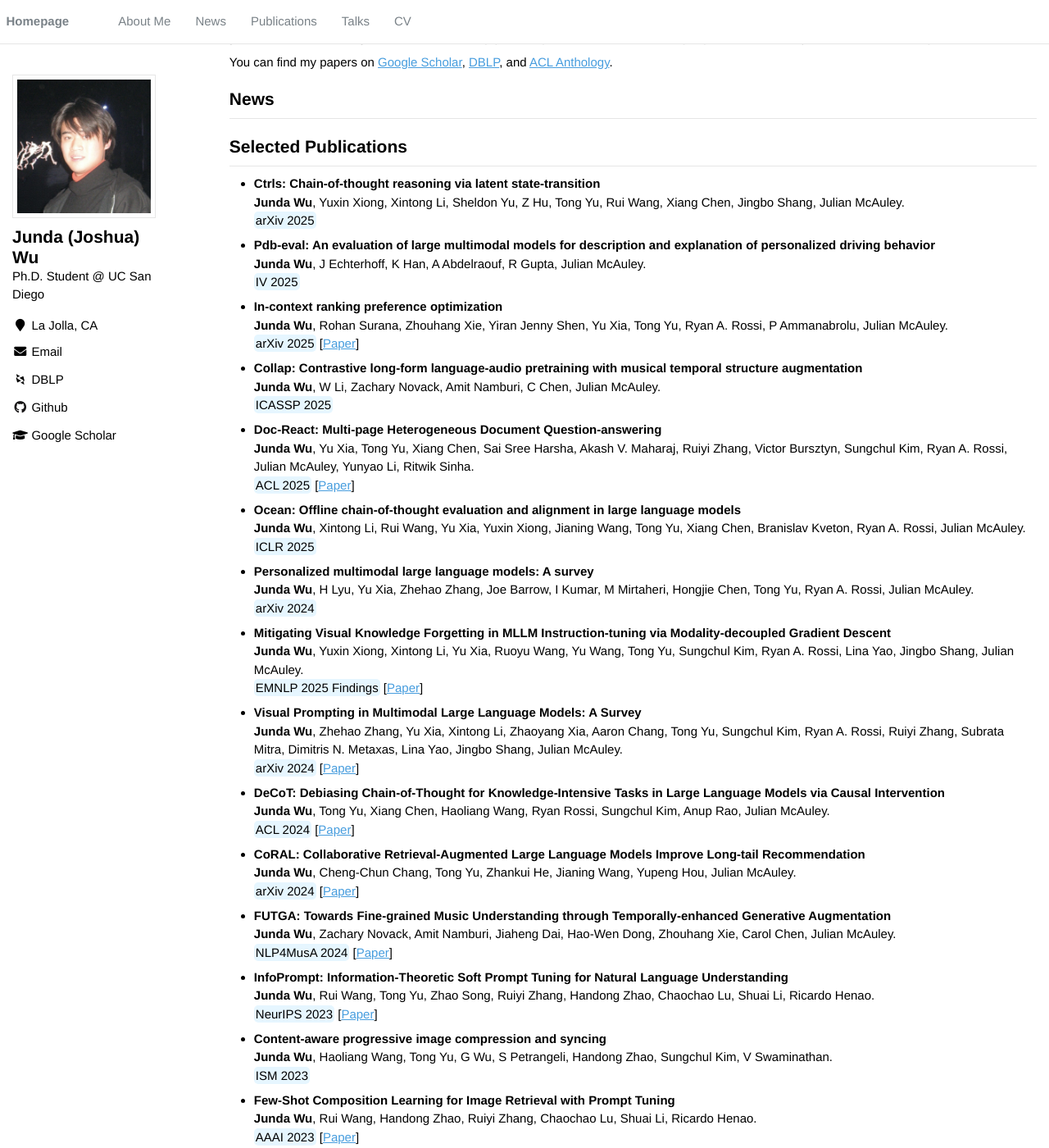
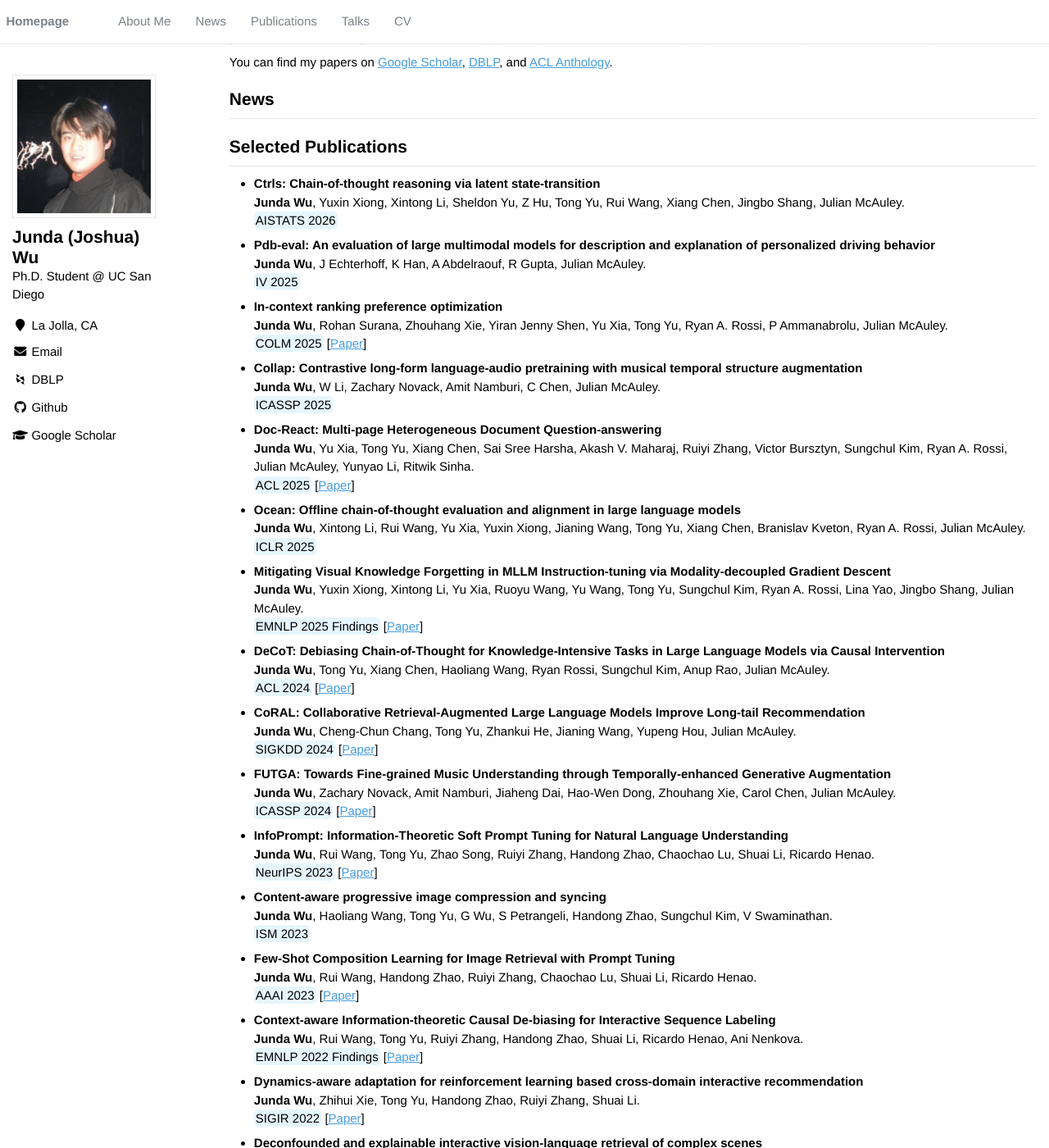
Before and after one commit to JoshuaWu1997/JoshuaWu1997.github.io, a Jekyll site: the page built from _pages/about.md, in a window 1280 px wide and 1400 px high, scrolled down 463 px. Shown: the whole window at 82% size. Built offline with Jekyll 4.4.1, drawn with Linux system fonts in a browser that asks for light colours; emoji names are drawn with the system emoji font; some web fonts are replaced; some of the changed text lies outside the part shown.

Commit message:
Update publications.yml

```diff
--- a/_data/publications.yml
+++ b/_data/publications.yml
@@ -4,7 +4,7 @@
 featured:
   - title: 'Ctrls: Chain-of-thought reasoning via latent state-transition'
     authors: '**Junda Wu**, Yuxin Xiong, Xintong Li, Sheldon Yu, Z Hu, Tong Yu, Rui Wang, Xiang Chen, Jingbo Shang, Julian McAuley'
-    venue: 'arXiv 2025'
+    venue: 'AISTATS 2026'
 
   - title: 'Pdb-eval: An evaluation of large multimodal models for description and explanation of personalized driving behavior'
     authors: '**Junda Wu**, J Echterhoff, K Han, A Abdelraouf, R Gupta, Julian McAuley'
@@ -12,7 +12,7 @@ featured:
 
   - title: 'In-context ranking preference optimization'
     authors: '**Junda Wu**, Rohan Surana, Zhouhang Xie, Yiran Jenny Shen, Yu Xia, Tong Yu, Ryan A. Rossi, P Ammanabrolu, Julian McAuley'
-    venue: 'arXiv 2025'
+    venue: 'COLM 2025'
     url: 'https://arxiv.org/abs/2504.15477'
 
   - title: 'Collap: Contrastive long-form language-audio pretraining with musical temporal structure augmentation'
@@ -28,19 +28,10 @@ featured:
     authors: '**Junda Wu**, Xintong Li, Rui Wang, Yu Xia, Yuxin Xiong, Jianing Wang, Tong Yu, Xiang Chen, Branislav Kveton, Ryan A. Rossi, Julian McAuley'
     venue: 'ICLR 2025'
 
-  - title: 'Personalized multimodal large language models: A survey'
-    authors: '**Junda Wu**, H Lyu, Yu Xia, Zhehao Zhang, Joe Barrow, I Kumar, M Mirtaheri, Hongjie Chen, Tong Yu, Ryan A. Rossi, Julian McAuley'
-    venue: 'arXiv 2024'
-
   - title: 'Mitigating Visual Knowledge Forgetting in MLLM Instruction-tuning via Modality-decoupled Gradient Descent'
     authors: '**Junda Wu**, Yuxin Xiong, Xintong Li, Yu Xia, Ruoyu Wang, Yu Wang, Tong Yu, Sungchul Kim, Ryan A. Rossi, Lina Yao, Jingbo Shang, Julian McAuley'
     venue: 'EMNLP 2025 Findings'
     url: 'https://aclanthology.org/2025.findings-emnlp.123/'
-
-  - title: 'Visual Prompting in Multimodal Large Language Models: A Survey'
-    authors: '**Junda Wu**, Zhehao Zhang, Yu Xia, Xintong Li, Zhaoyang Xia, Aaron Chang, Tong Yu, Sungchul Kim, Ryan A. Rossi, Ruiyi Zhang, Subrata Mitra, Dimitris N. Metaxas, Lina Yao, Jingbo Shang, Julian McAuley'
-    venue: 'arXiv 2024'
-    url: 'https://arxiv.org/abs/2409.15310'
 
   - title: 'DeCoT: Debiasing Chain-of-Thought for Knowledge-Intensive Tasks in Large Language Models via Causal Intervention'
     authors: '**Junda Wu**, Tong Yu, Xiang Chen, Haoliang Wang, Ryan Rossi, Sungchul Kim, Anup Rao, Julian McAuley'
@@ -49,12 +40,12 @@ featured:
 
   - title: 'CoRAL: Collaborative Retrieval-Augmented Large Language Models Improve Long-tail Recommendation'
     authors: '**Junda Wu**, Cheng-Chun Chang, Tong Yu, Zhankui He, Jianing Wang, Yupeng Hou, Julian McAuley'
-    venue: 'arXiv 2024'
+    venue: 'SIGKDD 2024'
     url: 'https://arxiv.org/abs/2403.06447'
 
   - title: 'FUTGA: Towards Fine-grained Music Understanding through Temporally-enhanced Generative Augmentation'
     authors: '**Junda Wu**, Zachary Novack, Amit Namburi, Jiaheng Dai, Hao-Wen Dong, Zhouhang Xie, Carol Chen, Julian McAuley'
-    venue: 'NLP4MusA 2024'
+    venue: 'ICASSP 2024'
     url: 'https://aclanthology.org/2024.nlp4musa-1.17/'
 
   - title: 'InfoPrompt: Information-Theoretic Soft Prompt Tuning for Natural Language Understanding'
@@ -90,11 +81,6 @@ featured:
     authors: '**Junda Wu**, Canzhe Zhao, Tong Yu, Jingyang Li, Shuai Li'
     venue: 'CIKM 2021'
     url: 'https://dl.acm.org/doi/10.1145/3459637.3482328'
-
-  - title: 'Sim-to-real interactive recommendation via off-dynamics reinforcement learning'
-    authors: '**Junda Wu**, Zhihui Xie, Tong Yu, Qizhi Li, Shuai Li'
-    venue: 'NeurIPS 2021 Workshop'
-    url: 'https://offline-rl-neurips.github.io/2021/pdf/50.pdf'
 
 
 index:
```
